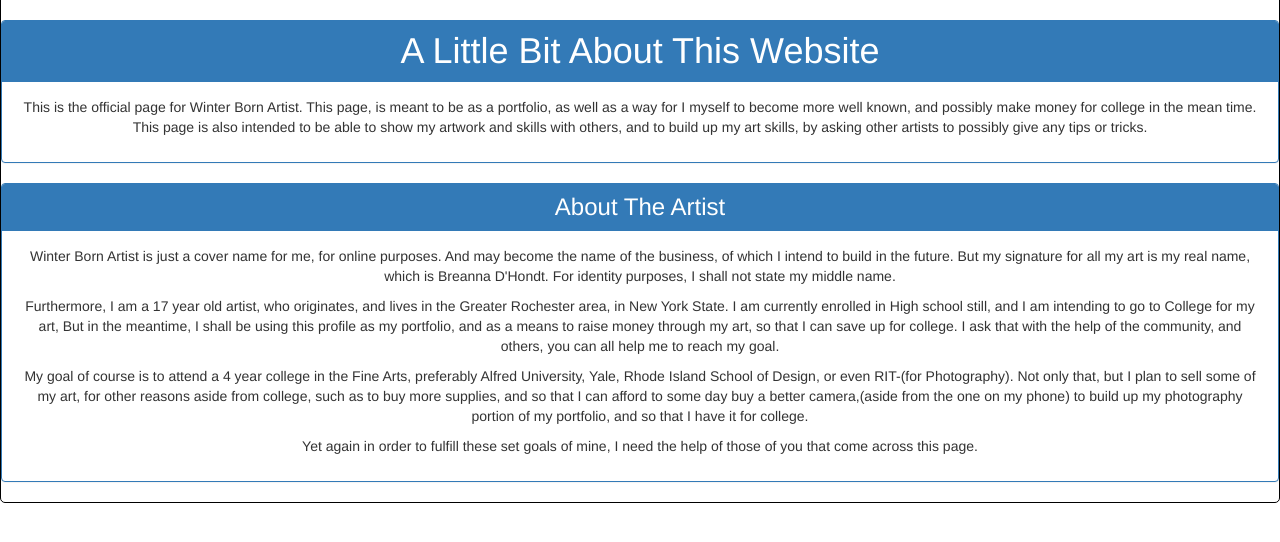
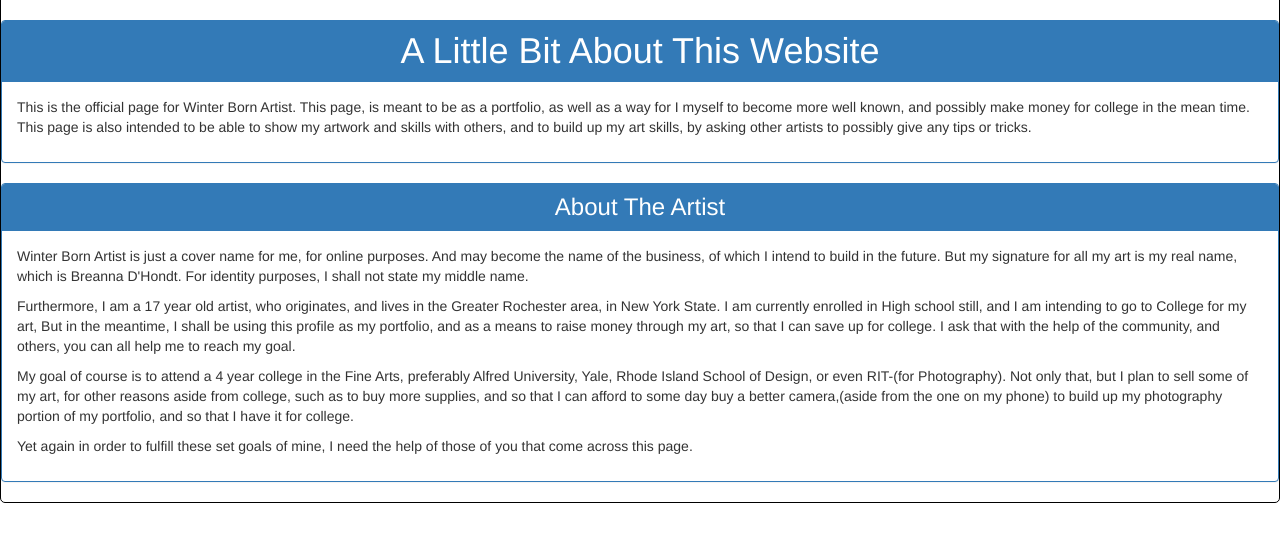
Before and after one commit to ewillie456/Brea, a PHP site: page /Winter/index.html in a window 1280 px wide. Shown: the part 58-600 px from the top of the page. Run offline with PHP 8.4, Linux system fonts and the light colour scheme.

Commit message:
Home page text alignment
Home changed from centered to left

```diff
--- a/Winter/css/styles.css
+++ b/Winter/css/styles.css
@@ -68,6 +68,9 @@ body{
 	border: 1px solid black;
 	border-radius: 5px;
 }
+p{
+	text-align: left;
+}
 .about{
 }
 .navbar .navbar-nav {
```
